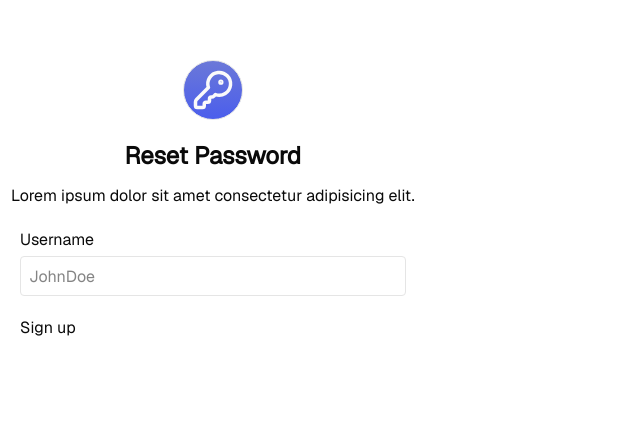
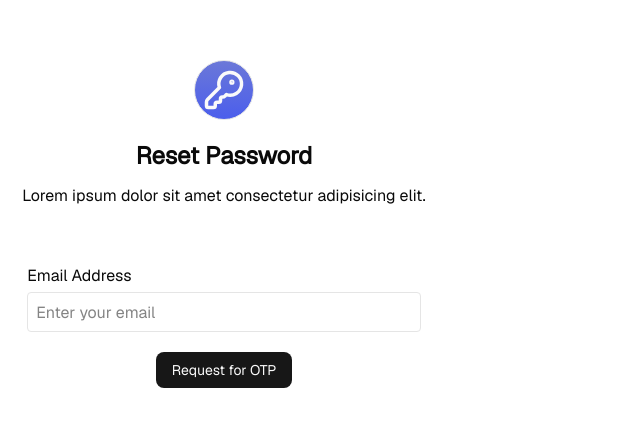
Before and after one commit to nUnitecch/LASUWEBAPP-Frontend, a Next.js app: page /auth/reset-password in a window 1280 px wide. Shown: the top 426 px of the page, without its empty margins (0-640 px from the left). Built offline with nearby package versions, Linux system fonts and the light colour scheme.

Commit message:
refactor: moved the data files into constants

```diff
--- a/api/auth.ts
+++ b/api/auth.ts
@@ -1,4 +1,4 @@
-import { RegisterStudentParams, StudentLoginParams } from "@/types/auth.types";
+import { RegisterStudentParams, StudentLoginData } from "@/types/auth.types";
 import axios from "axios";
 
 const API_BASE = process.env.NEXT_PUBLIC_API_BASE as string;
@@ -34,7 +34,8 @@ async function registerStudent(
   }
 }
 
-async function loginStudent(credentials: StudentLoginParams) {
+async function loginStudent({ email, password }: StudentLoginData) {
+  const credentials = { email, password };
   try {
     const response = await axios.post(
       `${API_BASE}/student/login`,
--- a/app/auth/reset-password/page.tsx
+++ b/app/auth/reset-password/page.tsx
@@ -1,15 +1,15 @@
 "use client";
 
 import FormField from "@/components/Forms/FormField";
+import { Button } from "@/components/ui/button";
 import { KeyRound } from "lucide-react";
-import Link from "next/link";
 import { FormProvider, useForm } from "react-hook-form";
 
 export default function PasswordResetPage() {
   const methods = useForm({ defaultValues: {} });
   return (
-    <div className="w-[95%]">
-      <div className="text-center">
+    <div className="w-[95%] mx-auto">
+      <div className="text-center mb-10">
         <div className="flex justify-center mb-5">
           <div className="border size-15 rounded-full p-2 btn-primary">
             <KeyRound className="size-full" />
@@ -21,11 +21,18 @@ export default function PasswordResetPage() {
         </p>
       </div>
       <FormProvider {...methods}>
-        <form className="m-5">
-          <div className="fields flex flex-col gap-3 mb-5">
-            <FormField name="username" label="Username" placeholder="JohnDoe" />
+        <form className="p-4">
+          <div className="mb-5">
+            <FormField
+              name="email"
+              type="email"
+              label="Email Address"
+              placeholder="Enter your email"
+            />
           </div>
-          <Link href="/auth/signup">Sign up</Link>
+          <div className="flex justify-center">
+            <Button className="btn-secondary">Request for OTP</Button>
+          </div>
         </form>
       </FormProvider>
     </div>
--- a/app/auth/signin/page.tsx
+++ b/app/auth/signin/page.tsx
@@ -6,10 +6,12 @@ import { zodResolver } from "@hookform/resolvers/zod";
 import { UserRound } from "lucide-react";
 import Link from "next/link";
 import { Button } from "@/components/ui/button";
-import { signinSchema } from "@/lib/schemas/authSchema";
+import { SigninFormData, signinSchema } from "@/lib/schemas/authSchema";
+import { useStudentLogin } from "@/hooks/useAuth";
+import { StudentLoginData } from "@/types/auth.types";
 
 export default function LoginPage() {
-  const methods = useForm({
+  const methods = useForm<SigninFormData>({
     resolver: zodResolver(signinSchema),
     mode: "onChange",
     defaultValues: {
@@ -17,12 +19,12 @@ export default function LoginPage() {
       password: "",
     },
   });
-  const {
-    handleSubmit,
-    formState: { isSubmitting },
-  } = methods;
+  const { handleSubmit } = methods;
+  const { isPending, login } = useStudentLogin();
 
-  const onSubmit = (data: any) => console.log(data);
+  const onSubmit = (data: StudentLoginData) => {
+    login(data);
+  };
 
   return (
     <div className="w-[95%] mx-auto">
@@ -53,8 +55,14 @@ export default function LoginPage() {
               placeholder="Enter password"
               required
             />
+            <Link
+              className="text-logo-title text-[14px] mb-3"
+              href="/auth/reset-password"
+            >
+              Forgotten password?
+            </Link>
             <Button type="submit" className="btn-primary mx-auto">
-              {isSubmitting ? "Signing in..." : "Sign in"}
+              {isPending ? "Signing in..." : "Sign in"}
             </Button>
           </div>
           <p className="text-center">
--- a/components/Home/About.tsx
+++ b/components/Home/About.tsx
@@ -1,4 +1,4 @@
-import { aboutCardInfo } from "@/data/about";
+import { ABOUT_SECTIONS } from "@/constants/landing";
 import AboutCard from "./AboutCard";
 import FAQ from "./FAQ";
 
@@ -7,7 +7,7 @@ export default function About() {
     <section className="px-4 py-20">
       <div>
         <div className="py-4 flex flex-col gap-10">
-          {aboutCardInfo.map((card, id) => (
+          {ABOUT_SECTIONS.map((card, id) => (
             <AboutCard
               key={id}
               title={card.title}
--- a/components/Home/CardSection.tsx
+++ b/components/Home/CardSection.tsx
@@ -1,10 +1,10 @@
-import { cardDetails } from "@/data/card";
+import { FEATURE_CARDS } from "@/constants/landing";
 import FeatureCard from "./FeatureCard";
 
 export default function CardSection() {
   return (
     <section className="px-4 pt-20 grid grid-cols-1 gap-5">
-      {cardDetails.map((card, id) => (
+      {FEATURE_CARDS.map((card, id) => (
         <FeatureCard details={card} key={id} />
       ))}
     </section>
--- a/components/Home/FAQ.tsx
+++ b/components/Home/FAQ.tsx
@@ -1,6 +1,6 @@
 "use client";
 
-import { faqData } from "@/data/faqs";
+import { FAQ_ITEMS } from "@/constants/landing";
 import { useState } from "react";
 
 export default function FAQ() {
@@ -16,7 +16,7 @@ export default function FAQ() {
         Frequent Asked Questions
       </h2>
       <ul className="grid grid-cols-1 gap-x-5 gap-y-8">
-        {faqData.map((faq) => (
+        {FAQ_ITEMS.map((faq) => (
           <li key={faq.id} className="w-full shadow-md">
             <div className="flex w-full items-center gap-2 shadow-xs p-3">
               <span
--- /dev/null
+++ b/constants/landing.ts
@@ -0,0 +1,64 @@
+export const FEATURE_CARDS = [
+  {
+    icon: "/icons/educap.png",
+    title: "Academic Hub",
+    desc: "Study smarter with your timetable and course materials organized.",
+  },
+  {
+    icon: "/icons/campus-news.png",
+    title: "Campus News",
+    desc: "Get real-time updates on school activities, circulars, and events.",
+  },
+  {
+    icon: "/icons/Map.png",
+    title: "Interactive Map",
+    desc: "A smart campus guide to help you explore LASU’s faculties and facilities.",
+  },
+  {
+    icon: "/icons/Stu-Wallet.png",
+    title: "Student Wallet",
+    desc: "Top up, pay for services, and track your spending — all in one place.",
+  },
+];
+
+export const ABOUT_SECTIONS = [
+  {
+    title: "Our Mision",
+    desc: "To empower LASU students with a seamless digital platform that organizes their academic life and enhances their overall university experience through simple, reliable, and accessible tools.",
+    image: "FrameBoy.png",
+  },
+  {
+    title: "Our Vision",
+    desc: "To become the major campus companion for every LASUITE, transforming how they learn, and stay connected to essential academic and social resources.",
+    image: "FrameWomen.png",
+  },
+];
+
+export const FAQ_ITEMS = [
+  {
+    id: 1,
+    question: "What is my LASU APP?",
+    answer:
+      "My Lasu is a digital platform designed to help LASU students access their academic tools,A timetable, study materials, campus updates, and opportunities all in one place.",
+  },
+  {
+    id: 2,
+    question: "Who can use my LASU APP?",
+    answer: "All LASU student.",
+  },
+  {
+    id: 3,
+    question: "Is my LASU APP free?",
+    answer: "Yes",
+  },
+  {
+    id: 4,
+    question: "What do I do inside the Academic Hub?",
+    answer: "Study smarter with your timetable and course materials organized.",
+  },
+  {
+    id: 5,
+    question: "Is my information secure?",
+    answer: "Yes",
+  },
+];
--- a/data/about.ts
+++ /dev/null
@@ -1,12 +0,0 @@
-export const aboutCardInfo = [
-  {
-    title: "Our Mision",
-    desc: "To empower LASU students with a seamless digital platform that organizes their academic life and enhances their overall university experience through simple, reliable, and accessible tools.",
-    image: "FrameBoy.png",
-  },
-  {
-    title: "Our Vision",
-    desc: "To become the major campus companion for every LASUITE, transforming how they learn, and stay connected to essential academic and social resources.",
-    image: "FrameWomen.png",
-  },
-];
--- a/data/card.ts
+++ /dev/null
@@ -1,22 +0,0 @@
-export const cardDetails = [
-  {
-    icon: "/icons/educap.png",
-    title: "Academic Hub",
-    desc: "Study smarter with your timetable and course materials organized.",
-  },
-  {
-    icon: "/icons/campus-news.png",
-    title: "Campus News",
-    desc: "Get real-time updates on school activities, circulars, and events.",
-  },
-  {
-    icon: "/icons/Map.png",
-    title: "Interactive Map",
-    desc: "A smart campus guide to help you explore LASU’s faculties and facilities.",
-  },
-  {
-    icon: "/icons/Stu-Wallet.png",
-    title: "Student Wallet",
-    desc: "Top up, pay for services, and track your spending — all in one place.",
-  },
-];
--- a/data/faqs.ts
+++ /dev/null
@@ -1,34 +0,0 @@
-export type FAQItem = {
-  id: number;
-  question: string;
-  answer: string;
-};
-
-export const faqData: FAQItem[] = [
-  {
-    id: 1,
-    question: "What is my LASU APP?",
-    answer:
-      "My Lasu is a digital platform designed to help LASU students access their academic tools,A timetable, study materials, campus updates, and opportunities all in one place.",
-  },
-  {
-    id: 2,
-    question: "Who can use my LASU APP?",
-    answer: "All LASU student.",
-  },
-  {
-    id: 3,
-    question: "Is my LASU APP free?",
-    answer: "Yes",
-  },
-  {
-    id: 4,
-    question: "What do I do inside the Academic Hub?",
-    answer: "Study smarter with your timetable and course materials organized.",
-  },
-  {
-    id: 5,
-    question: "Is my information secure?",
-    answer: "Yes",
-  },
-];
--- a/hooks/useAuth.ts
+++ b/hooks/useAuth.ts
@@ -4,7 +4,6 @@ import { useRouter } from "next/navigation";
 import { toast } from "sonner";
 
 export const useStudentRegistration = () => {
-  const router = useRouter();
   const { login } = useStudentLogin();
 
   const { isPending, mutate: register } = useMutation({
@@ -12,12 +11,9 @@ export const useStudentRegistration = () => {
     onSuccess: (_, registrationData) => {
       toast.success("Account created successfully!");
       login({
-        credentials: {
-          email: registrationData.credentials.email,
-          password: registrationData.credentials.password,
-        },
+        email: registrationData.credentials.email,
+        password: registrationData.credentials.password,
       });
-      router.push("/auth/signin");
     },
     onError: (error: any) => {
       toast.error(error.message || "Registration failed. Try again.");
--- a/types/auth.types.ts
+++ b/types/auth.types.ts
@@ -19,7 +19,7 @@ type StudentRegistrationData = {
   password: string;
 };
 
-type StudentLoginData = {
+export type StudentLoginData = {
   email: string;
   password: string;
 };
@@ -27,7 +27,3 @@ type StudentLoginData = {
 export interface RegisterStudentParams {
   credentials: StudentRegistrationData;
 }
-
-export interface StudentLoginParams {
-  credentials: StudentLoginData;
-}
```
